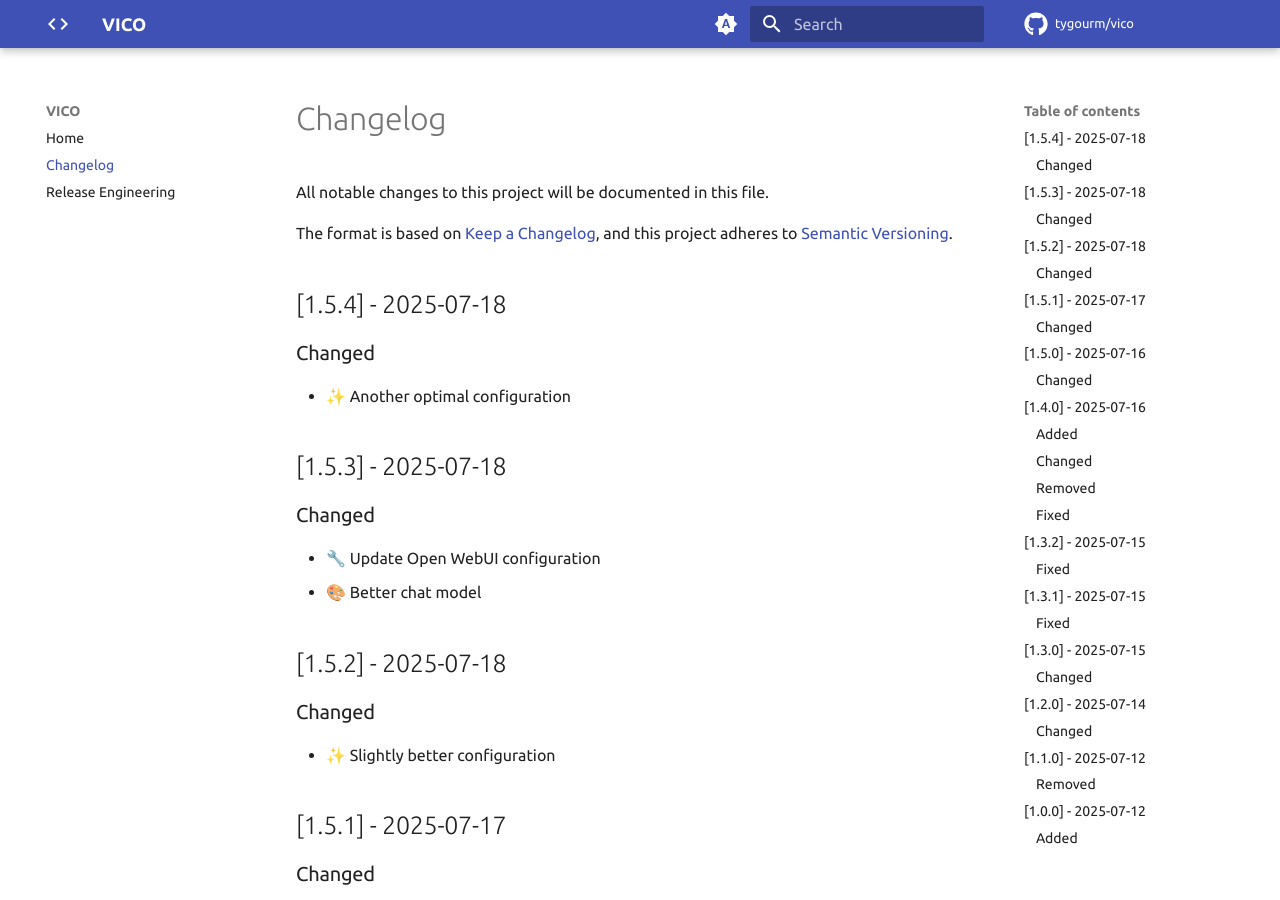
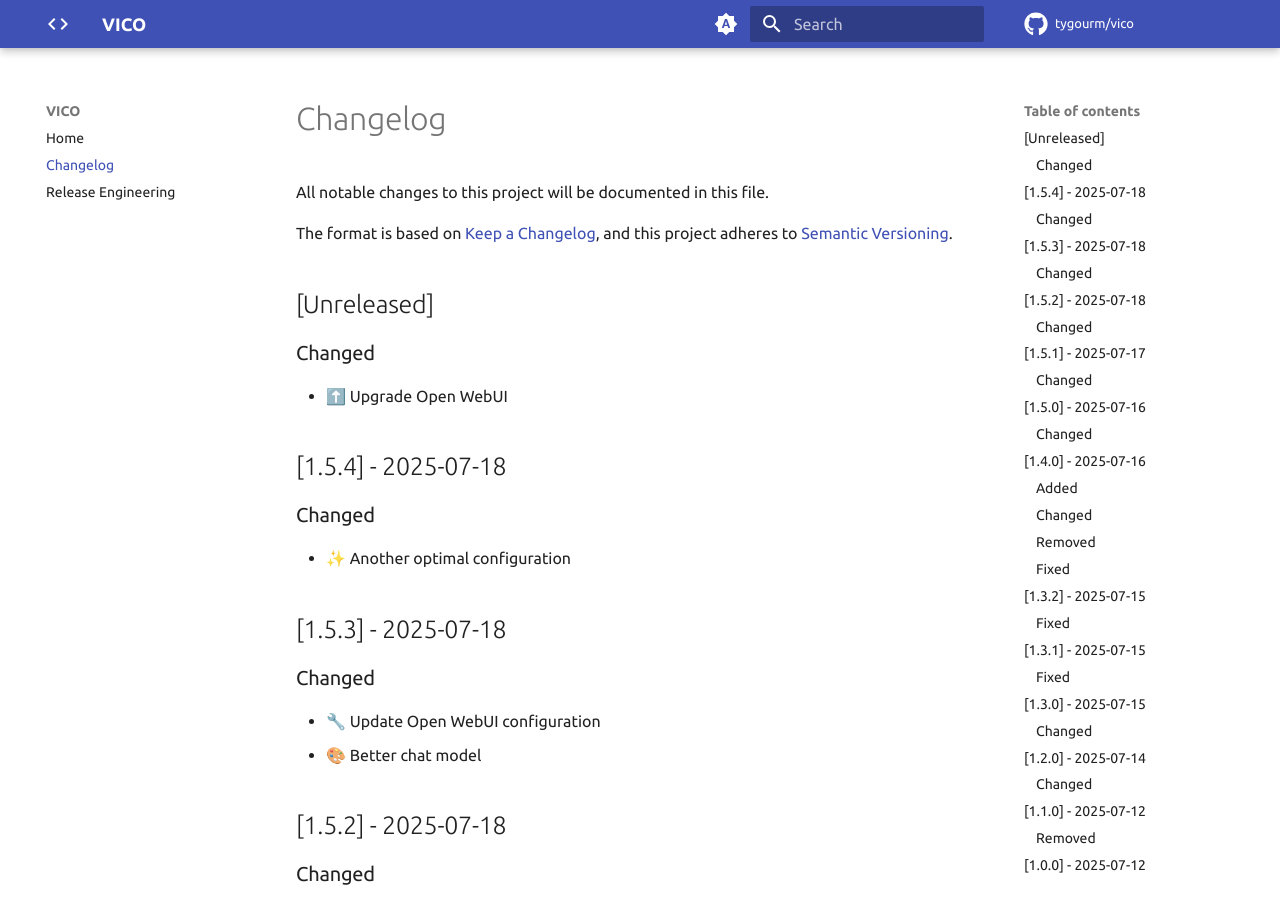
Before and after one commit to tygourm/vico, an MkDocs documentation site: the page built from docs/CHANGELOG.md, in a window 1280 px wide and 900 px high. Built offline with MkDocs 1.6.1 and Material for MkDocs 9.7.7, drawn with Linux system fonts in a browser that asks for light colours; plug-ins that fetch from the network failed and are left out; comment, search, counter and statistics services are not loaded.

Commit message:
⬆️ Upgrade Open WebUI

```diff
--- a/docker-compose.yaml
+++ b/docker-compose.yaml
@@ -9,7 +9,7 @@ services:
       - ./volumes/mkdocs:/docs/.cache
 
   webui:
-    image: ghcr.io/open-webui/open-webui:v0.6.16
+    image: ghcr.io/open-webui/open-webui:v0.6.18
     ports:
       - 12301:8080
     volumes:
--- a/docs/CHANGELOG.md
+++ b/docs/CHANGELOG.md
@@ -5,6 +5,12 @@ All notable changes to this project will be documented in this file.
 The format is based on [Keep a Changelog](https://keepachangelog.com/en/1.1.0/),
 and this project adheres to
 [Semantic Versioning](https://semver.org/spec/v2.0.0.html).
+
+## [Unreleased]
+
+### Changed
+
+- ⬆️ Upgrade Open WebUI
 
 ## [1.5.4] - 2025-07-18
 
```
